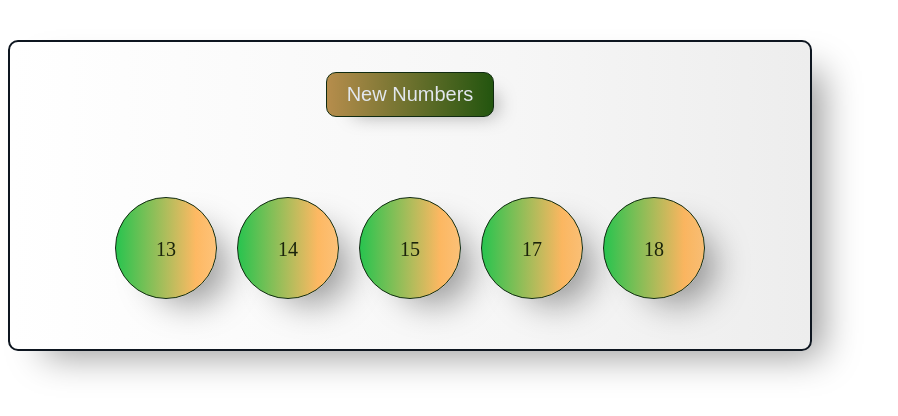
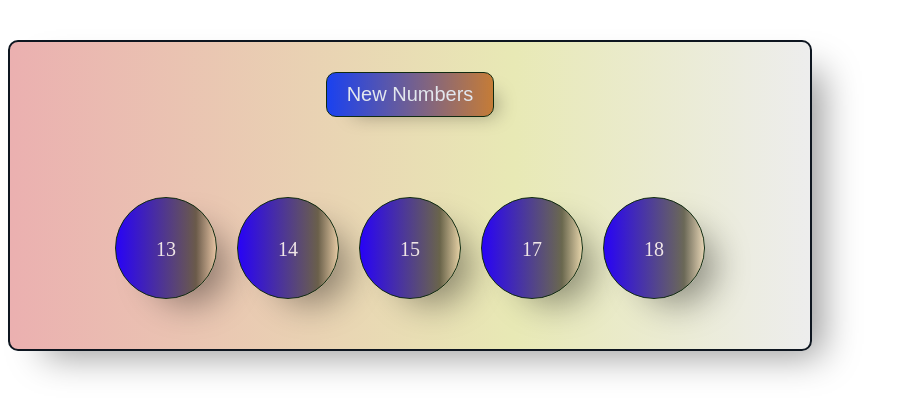
Before and after one commit to ArinaDemid/js_group_6_homework_52_arina_gurinova, a React (Create React App) app: page / in a window 1280 px wide. Shown: the top 416 px of the page, without its empty margins (0-898 px from the left). Built offline with nearby package versions, Linux system fonts and the light colour scheme.

Commit message:
Изменила css

```diff
--- a/src/App.css
+++ b/src/App.css
@@ -3,7 +3,7 @@
   margin-top: 40px;
   border: 2px solid  rgb(14, 22, 32);
   border-radius: 10px;
-  background: linear-gradient(to right, rgba(255,255,255,1) 0%, rgba(246,246,246,1) 63%, rgba(237,237,237,1) 100%);
+  background: linear-gradient(to right, rgb(235, 176, 176) 0%, rgb(232, 233, 181) 63%, rgba(237,237,237,1) 100%);
   box-shadow: 23px 18px 35px -13px rgba(0,0,0,0.4);
   width: 800px;
 }
@@ -12,7 +12,7 @@
   margin: 30px 20px;
   padding: 10px 20px;
   font-size: 20px;
-  background: linear-gradient(to right, rgb(103, 196, 50) 0%, rgba(233,212,179,1) 0%, rgba(182,141,76,1) 0%, rgb(35, 85, 15) 100%);
+  background: linear-gradient(to right, rgb(5, 32, 184) 0%, rgb(218, 207, 191) 0%, rgb(26, 65, 240) 0%, rgb(197, 124, 55) 100%);
   border: none;
   color: rgb(226, 231, 238);
   border-radius: 10px;
@@ -25,7 +25,7 @@
   width: 100px;
   height: 100px;
   border-radius: 50%;
-  background: linear-gradient(to right, rgb(40, 196, 79) 0%, rgba(255,146,10,0.63) 80%, rgba(255,146,10,0.54) 100%);
+  background: linear-gradient(to right, rgb(40, 3, 247) 0%, rgba(32, 28, 13, 0.63) 80%, rgba(226, 192, 150, 0.54) 100%);
   margin: 50px 10px;
   display: inline-block;
   box-shadow: 23px 18px 35px -13px rgba(0,0,0,0.4);
@@ -35,4 +35,5 @@
   padding-top: 20px;
   color: rgb(27, 36, 11);
   font-size: 20px;
+  color: rgb(240, 230, 230);
 }
--- a/src/App.js
+++ b/src/App.js
@@ -12,7 +12,7 @@ class App extends Component {
         numbers.push(item);
       };
     }
-    let result = numbers.sort(function(a, b) {
+    let result = numbers.sort((a, b) => {
       return a - b;
     });
     return result;
```
